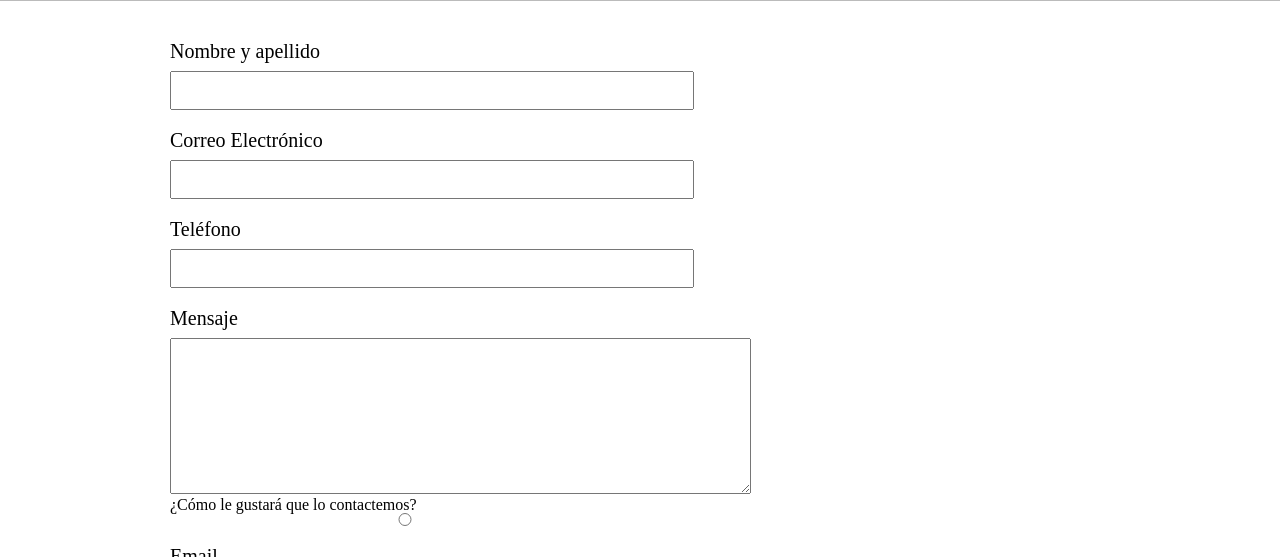
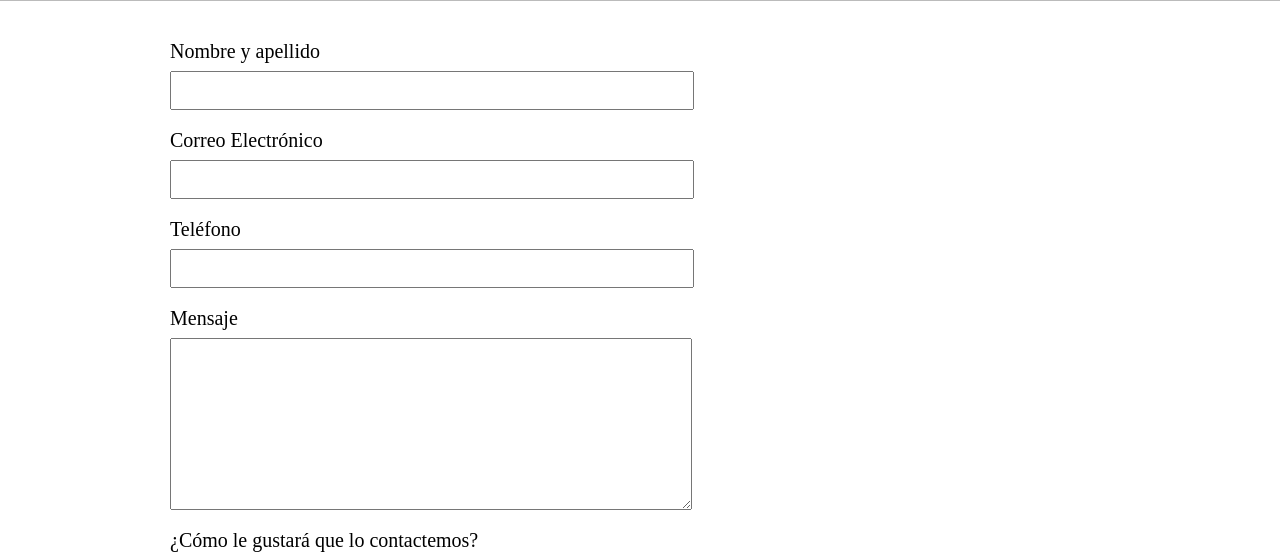
Before and after one commit to Julioadriglez/HTML5-CSS3-Parte1-de-Oracle-Next-Education, a plain HTML site: page contacto.html in a window 1280 px wide. Shown: the part 292-849 px from the top of the page. Drawn offline with Linux system fonts and the light colour scheme.

Commit message:
se agrego estiloa .input-padron y form p

```diff
--- a/style.css
+++ b/style.css
@@ -101,13 +101,13 @@ form{
     margin: 40px 0;
 }
 
-form label{
+form label, form p{
     display: block;
     font-size: 20px;
     margin: 0 0 10px;
 }
 
-form input{
+.input-padron{
     display: block;
     margin: 0 0 20px;
     padding: 10px 25px;
```
